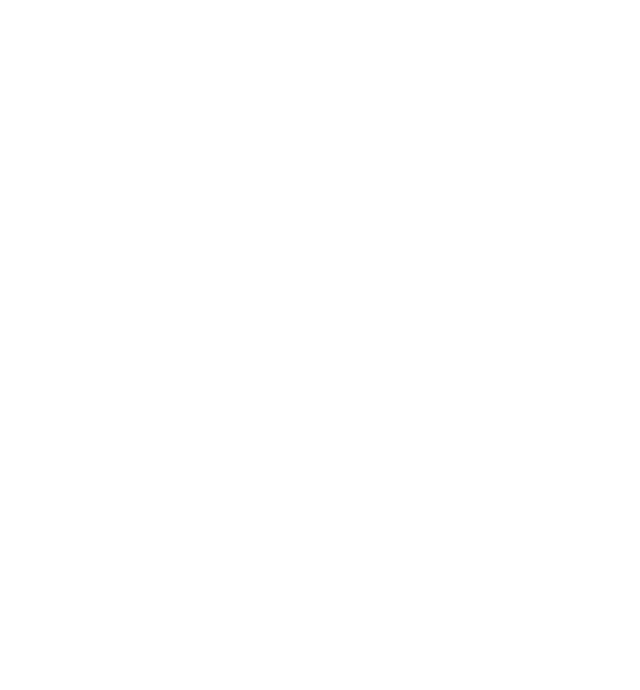
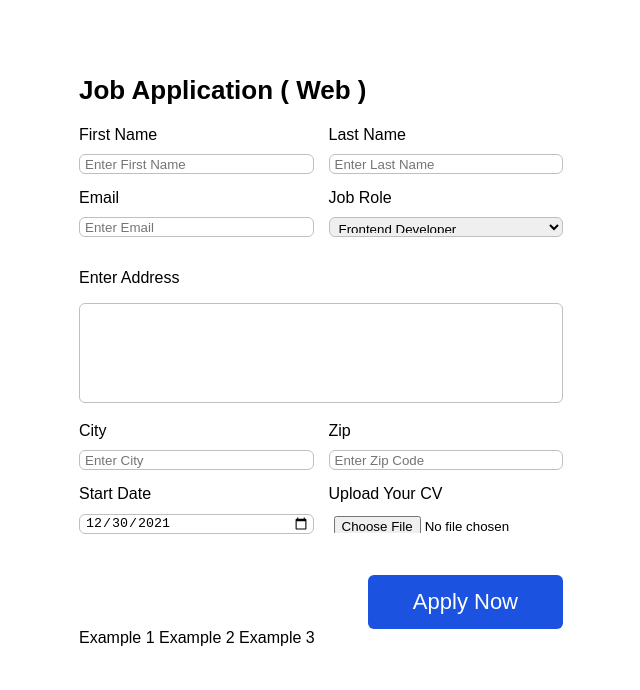
Before and after one commit to MatheusPaternez/forms-with-grid, a plain HTML site: page example-4.html in a window 1280 px wide. Shown: the whole page, without its empty margins (319-959 px from the left). Drawn offline with Linux system fonts and the light colour scheme.

Commit message:
Add Fourth Example (Final Commit)

```diff
--- a/example-4.html
+++ b/example-4.html
@@ -1,11 +1,67 @@
 <!DOCTYPE html>
 <html lang="en">
+
 <head>
     <meta charset="UTF-8">
     <meta name="viewport" content="width=device-width, initial-scale=1.0">
+    <link rel="stylesheet" href="main.css">
     <title>Example 4 Forms With Grid</title>
 </head>
-<body>
+
+<body class="body-4">
+    <div class="form-4">
+        <h1 class="h1-4">Job Application ( Web )</h1>
+        <form>
+            <div class="form-grid-4">
+
+                <div class="form-text">
+                    <p class="first-name-p-4">First Name</p>
+                    <input class="first-name-4" type="text" name="first-name" placeholder="Enter First Name">
+                </div>
+                <div class="form-text">
+                    <p class="last-name-p-4">Last Name</p>
+                    <input class="last-name-4" type="text" name="last-name" placeholder="Enter Last Name">
+                </div>
+                <div class="form-text">
+                    <p class="email-4">Email</p>
+                    <input class="email-4" type="email" name="email" placeholder="Enter Email">
+                </div>
+                <div class="form-text">
+                    <p class="job-role-p-4">Job Role</p>
+                    <select class="job-role-4">
+                        <option class="option-job-role-4" value="frontend-developer">Frontend Developer</option>
+                    </select>
+                </div>
+                <div class="form-text textarea-4">
+                    <p class="address-4">Enter Address</p>
+                    <textarea class="address-4-text" placeholder=""></textarea>
+                </div>
+                <div class="form-text">
+                    <p class="city-4">City</p>
+                    <input class="city-4" type="text" placeholder="Enter City">
+                </div>
+                <div class="form-text">
+                    <p class="zip-4">Zip</p>
+                    <input class="zip-4" type="text" placeholder="Enter Zip Code">
+                </div>
+                <div class="form-text">
+                    <p class="start-date-4">Start Date</p>
+                    <input class="start-date-4" type="date" value="2021-12-30">
+                </div>
+                <div class="form-text form-upload-4">
+                    <p class="cv-4">Upload Your CV</p>
+                    <input class="cv-4" id="file-4" type="file">
+                </div>
+                <button class="btn-4" type="submit">Apply Now</button>
+            </div>
+            <nav class="nav-pag-4">
+                <a class="example-1-link-page-4" href="index.html">Example 1</a>
+                <a class="example-2-link-page-4" href="example-2.html">Example 2</a>
+                <a class="example-3-link-page-4" href="example-3.html">Example 3</a>
+            </nav>
+        </form>
+    </div>
 
 </body>
+
 </html>
--- a/main.css
+++ b/main.css
@@ -283,3 +283,97 @@ div.div-side-text p {
     border-radius: 6px;
     border: 1px solid #cbd5e1;
 }
+
+/* Fourth Example */
+
+.body-4 {
+    font-family: Arial, Helvetica, sans-serif;
+    justify-content: center;
+    padding: 10px 350px 0px 350px;
+}
+
+.form-4 {
+    padding: 40px;
+}
+
+.h1-4 {
+    font-size: 26px;
+    margin-bottom: 20px;
+}
+
+p.first-name-p-4,
+p.last-name-p-4,
+p.city-4,
+p.zip-4,
+p.start-date-4,
+p.cv-4 {
+    margin: 0;
+    margin-bottom: 10px;
+}
+
+.form-grid-4 {
+    display: grid;
+    grid-template-columns: 1fr 1fr;
+    gap: 15px;
+}
+
+p.email-4 {
+    margin: 0 0 10px 0;
+}
+
+p.job-role-p-4 {
+    margin: 0 0 10px 0;
+}
+
+.textarea-4 {
+    grid-column: 1 / 3;
+}
+
+.address-4-text {
+    resize: none;
+    height: 100px;
+}
+
+div.form-4 input,
+div.form-4 select,
+div.form-4 textarea {
+    width: 100%;
+    padding: 12px;
+    border: 1px solid #c2bebe;
+    border-radius: 6px;
+}
+
+div.form-4 input,
+div.form-4 select {
+    height: 20px;
+    padding: 3px;
+    padding-left: 5px;
+}
+
+#file-4 {
+    border: none;
+}
+
+.cv-4 {
+    border-color: white;
+    border: none;
+}
+
+.btn-4 {
+    grid-column: 2;
+    justify-self: end;
+    background-color: #1b52e0;
+    color: white;
+    border: none;
+    border-radius: 6px;
+    padding: 14px 45px;
+    font-size: 22px;
+    margin-top: 25px;
+}
+
+.example-1-link-page-4,
+.example-2-link-page-4,
+.example-3-link-page-4 {
+    text-decoration: none;
+    color: black;
+}
```
Also changed, not shown: example-3.html (+7 -6 lines), 1 other file.
